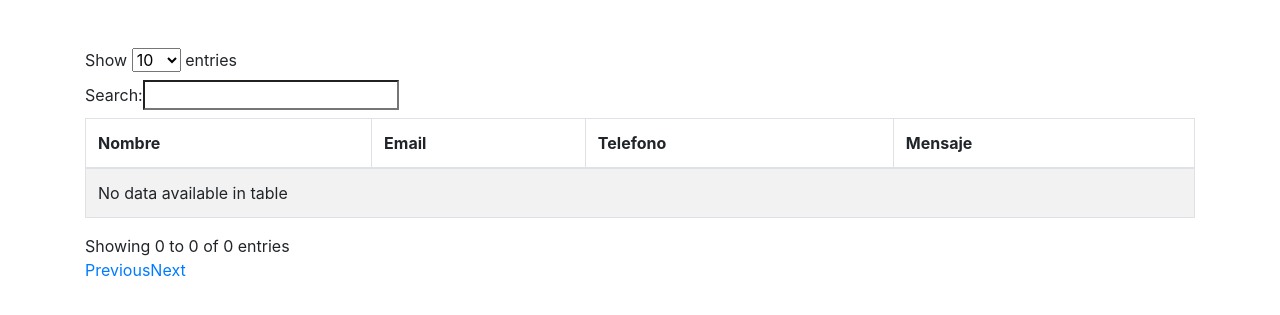
After one commit to marcosrossetti/ciie-la-costa, a PHP site: page /admin/administrarContacto.php in a window 1280 px wide. The commit adds this page. Shown: the top 315 px of the page. Run offline with PHP 8.4, Linux system fonts and the light colour scheme; data that the repository does not hold is empty; some libraries are stand-ins or nearby versions.

Commit message:
implementacion de vista de mensajes de usuario

```diff
--- /dev/null
+++ b/admin/administrarContacto.php
@@ -0,0 +1,79 @@
+<!doctype html>
+<html lang="en">
+  <head>
+    <!-- Required meta tags -->
+    <meta charset="utf-8">
+    <meta name="viewport" content="width=device-width, initial-scale=1, shrink-to-fit=no">
+
+    <!-- Bootstrap CSS -->
+    <link rel="stylesheet" href="https://cdn.jsdelivr.net/npm/bootstrap@4.6.2/dist/css/bootstrap.min.css" integrity="sha384-xOolHFLEh07PJGoPkLv1IbcEPTNtaed2xpHsD9ESMhqIYd0nLMwNLD69Npy4HI+N" crossorigin="anonymous">
+    <title>Contacto y redes</title>
+
+
+
+  </head>
+  <body>
+
+
+
+  <div class="container mt-5">
+  <table id="tablaContacto" class="table table-striped table-bordered" style="width:100%">
+                    <thead>
+                        <tr>
+                            <th>Nombre</th>
+                            <th>Email</th>
+                            <th>Telefono</th>
+                            <th>Mensaje</th>
+                        </tr>
+                    </thead>
+                    <tbody>
+
+                    <?php
+                    include("../connection.php");
+                    $sql = "SELECT * FROM `contacto` WHERE 1";
+                    $sqlEX = mysqli_query($connection, $sql);
+                    $row = mysqli_fetch_array($sqlEX);
+
+                    foreach($sqlEX as $row){
+                    echo '
+                    <tr>
+                    <td>'.$row["nombre"].'</td>
+                    <td>'.$row["email"].'</td>
+                    <td>'.$row["telefono"].'</td>
+                    <td>'.$row["mensaje"].'</td>
+                    </tr>
+                    ';
+                    }
+                    ?>
+
+
+                              </tbody>
+    </div>
+
+
+    <!--datatables scripts -->
+    <script src="https://code.jquery.com/jquery-3.6.1.min.js" integrity="sha256-o88AwQnZB+VDvE9tvIXrMQaPlFFSUTR+nldQm1LuPXQ=" crossorigin="anonymous"></script>
+    <script type="text/javascript" src="https://cdnjs.cloudflare.com/ajax/libs/pdfmake/0.1.36/pdfmake.min.js"></script>
+        <script type="text/javascript" src="https://cdnjs.cloudflare.com/ajax/libs/pdfmake/0.1.36/vfs_fonts.js"></script>
+        <script type="text/javascript" src="https://cdn.datatables.net/v/bs4-4.6.0/jq-3.6.0/jszip-2.5.0/dt-1.11.5/b-2.2.2/b-colvis-2.2.2/b-html5-2.2.2/b-print-2.2.2/date-1.1.2/r-2.2.9/sb-1.3.2/datatables.min.js"></script>
+        <script type="text/javascript" src="https://cdnjs.cloudflare.com/ajax/libs/twitter-bootstrap/4.6.0/js/bootstrap.min.js"></script>
+    <script>
+            $(document).ready(function () {
+                $('#tablaContacto').DataTable();
+            });
+
+        </script>
+    <!-- Optional JavaScript; choose one of the two! -->
+
+
+
+    <script src="https://cdn.jsdelivr.net/npm/bootstrap@4.6.2/dist/js/bootstrap.bundle.min.js" integrity="sha384-Fy6S3B9q64WdZWQUiU+q4/2Lc9npb8tCaSX9FK7E8HnRr0Jz8D6OP9dO5Vg3Q9ct" crossorigin="anonymous"></script>
+
+    <!-- Option 2: Separate Popper and Bootstrap JS -->
+    <!--
+    <script src="https://cdn.jsdelivr.net/npm/jquery@3.5.1/dist/jquery.slim.min.js" integrity="sha384-DfXdz2htPH0lsSSs5nCTpuj/zy4C+OGpamoFVy38MVBnE+IbbVYUew+OrCXaRkfj" crossorigin="anonymous"></script>
+    <script src="https://cdn.jsdelivr.net/npm/popper.js@1.16.1/dist/umd/popper.min.js" integrity="sha384-9/reFTGAW83EW2RDu2S0VKaIzap3H66lZH81PoYlFhbGU+6BZp6G7niu735Sk7lN" crossorigin="anonymous"></script>
+    <script src="https://cdn.jsdelivr.net/npm/bootstrap@4.6.2/dist/js/bootstrap.min.js" integrity="sha384-+sLIOodYLS7CIrQpBjl+C7nPvqq+FbNUBDunl/OZv93DB7Ln/533i8e/mZXLi/P+" crossorigin="anonymous"></script>
+    -->
+  </body>
+</html>
--- a/admin/modContact.php
+++ b/admin/modContact.php
@@ -1,11 +1,11 @@
 <?php
 include("../connection.php");
-$nombre = $_POST['nombre'];
+$nombre = strtoupper($_POST['nombre']);
 $email = $_POST['email'];
 $tel = $_POST['tel'];
 $message = $_POST['message'];
 
-$sql = "INSERT INTO `contacto`(`nombre`, `email`, `telefono`, `mensaje`) VALUES ('.$nombre.','.$email.','.$tel.','.$message.')";
+$sql = "INSERT INTO `contacto`(`nombre`, `email`, `telefono`, `mensaje`) VALUES ('$nombre','$email','$tel','$message')";
 $sqlEX = mysqli_query($connection, $sql);
 
 if($sqlEX){
--- a/admin/modulos/slidebar.php
+++ b/admin/modulos/slidebar.php
@@ -64,7 +64,7 @@
 
             <!-- Nav Item - Utilities Collapse Menu -->
             <li class="nav-item">
-                <a class="nav-link collapsed" href="administrarRedes" aria-expanded="true">
+                <a class="nav-link collapsed" href="administrarContacto.php" aria-expanded="true">
                     <span>Contacto y redes</span>
                 </a>
             </li>
```
